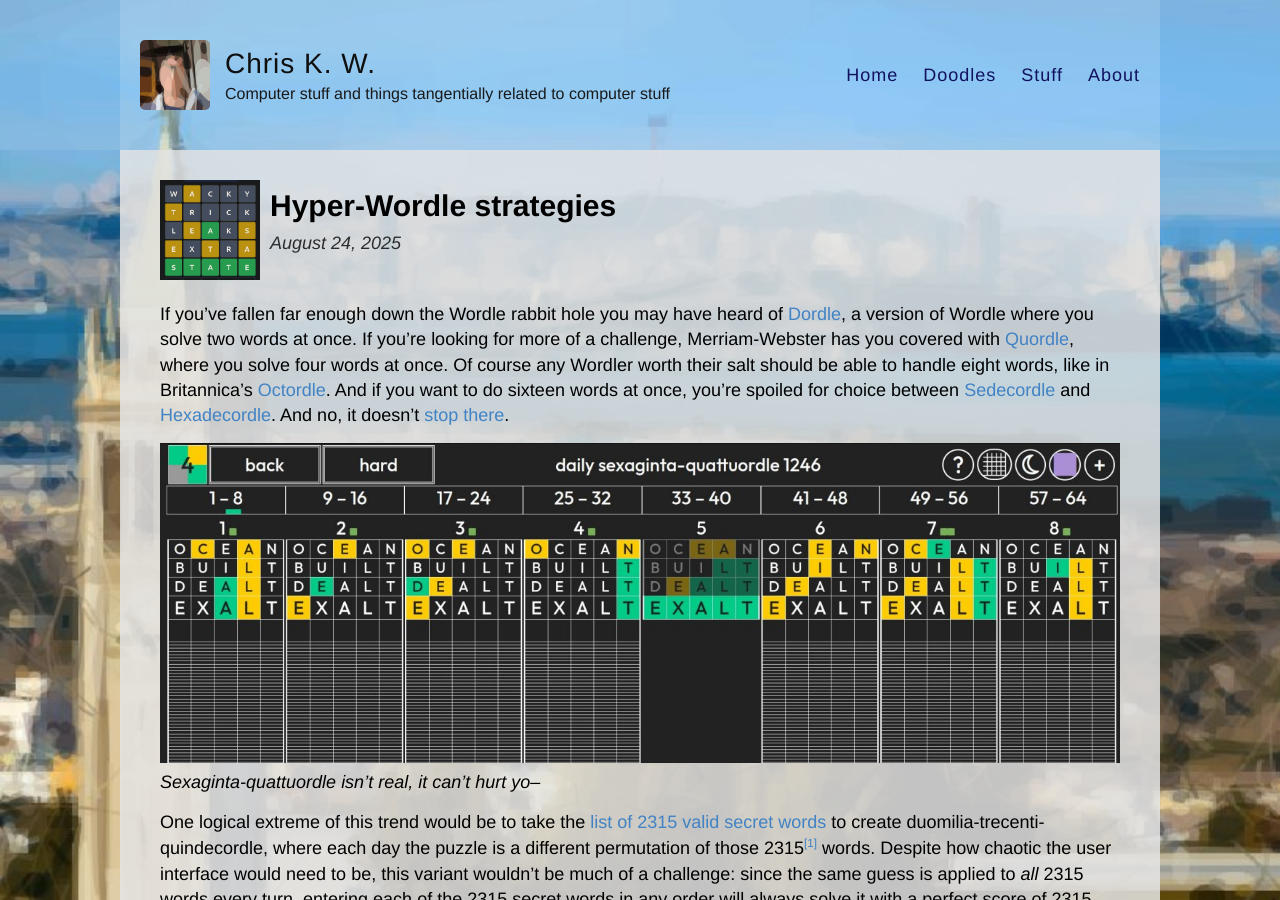
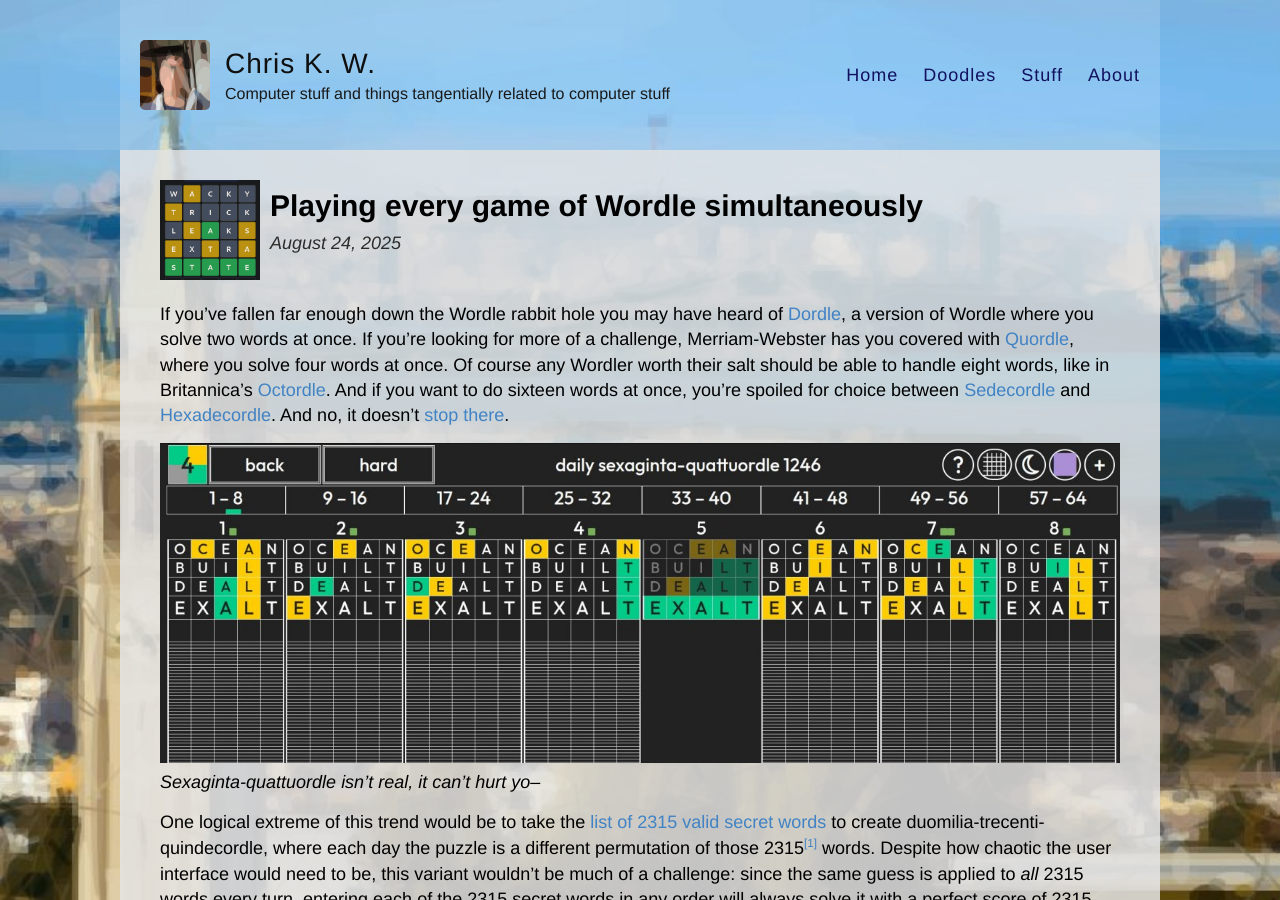
Before and after one commit to ckw017/ckw017.github.io, a Jekyll site: the page built from _posts/2025-8-24-Hyper-Wordle.md, in a window 1280 px wide and 900 px high. Built offline with Jekyll 4.4.1, drawn with Linux system fonts in a browser that asks for light colours; formulas are drawn with MathJax 3.

Commit message:
update title

```diff
--- a/_posts/2025-8-24-Hyper-Wordle.md
+++ b/_posts/2025-8-24-Hyper-Wordle.md
@@ -1,7 +1,7 @@
 ---
 layout: post
 img: /images/wordle/wordle.jpg
-title: Hyper-Wordle strategies
+title: Playing every game of Wordle simultaneously
 excerpt_separator: <!--more-->
 ---
 
```
Also changed, not shown: 2 other files.
